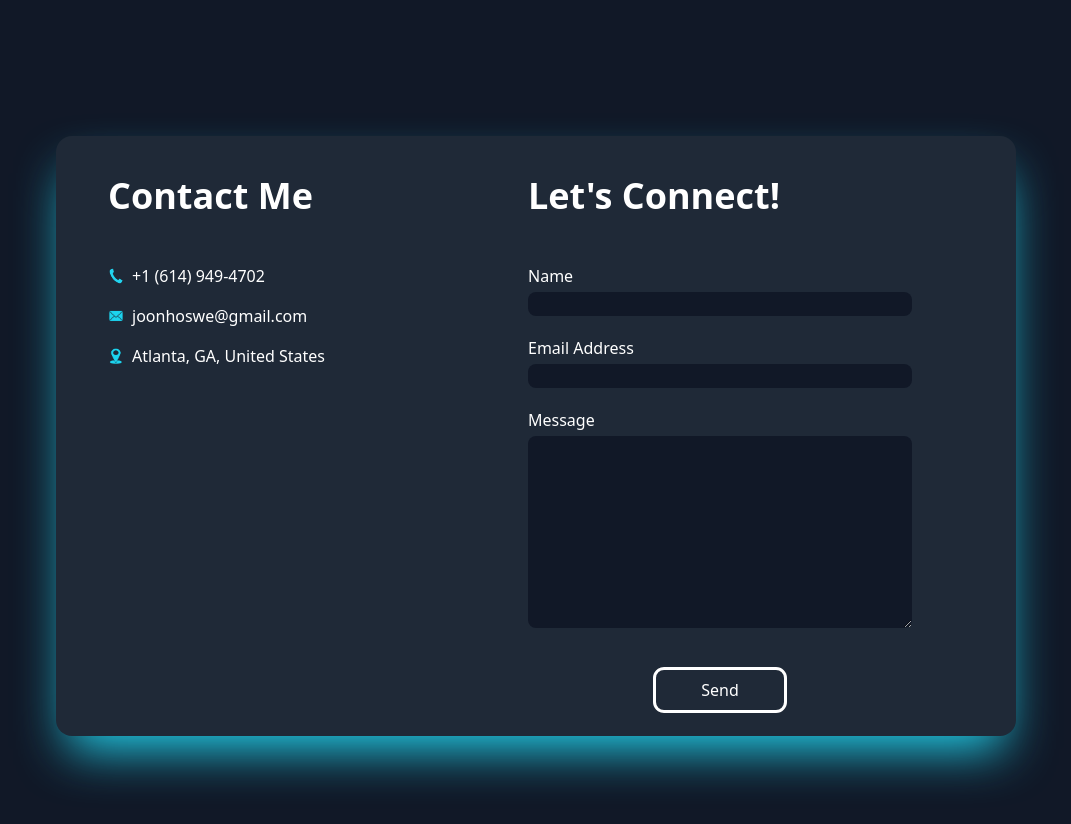
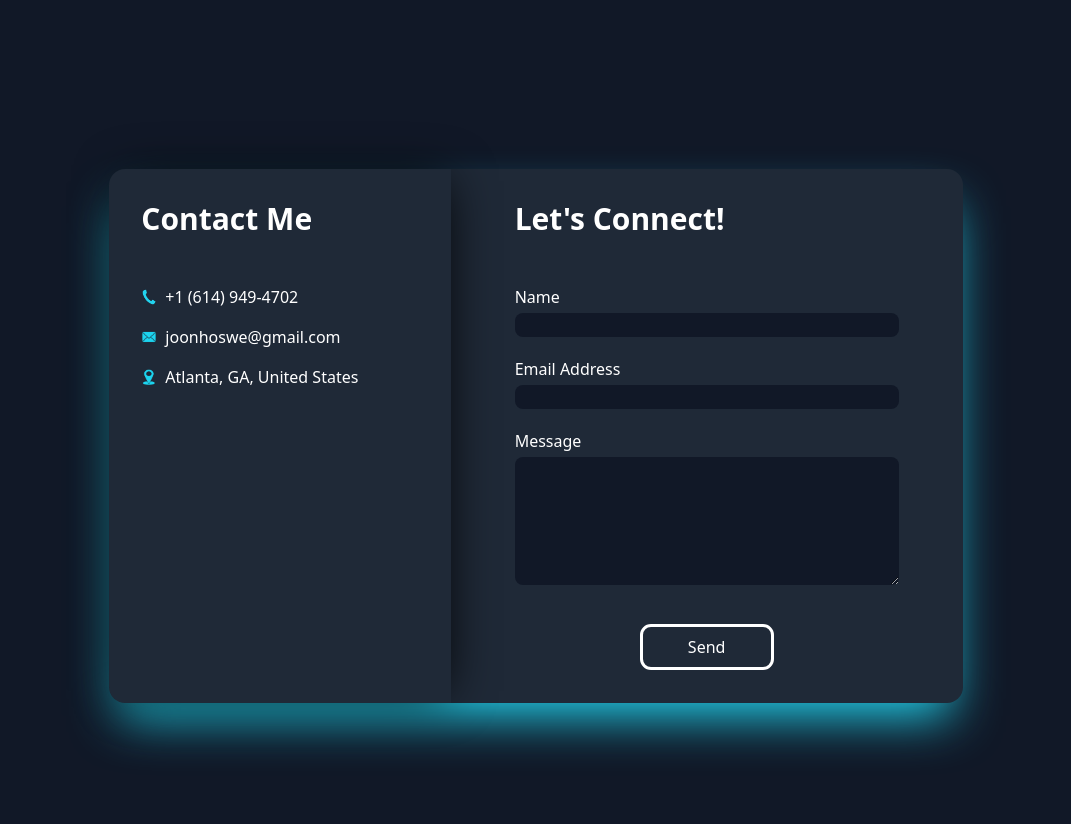
Before and after one commit to joonhoswe/portfolio, a React (Vite) app: page / in a window 1280 px wide. Shown: the part 1620-2444 px from the top of the page, without its empty margins (104-1175 px from the left). Built offline with nearby package versions, Linux system fonts and the light colour scheme.

Commit message:
contact form styling improvements

```diff
--- a/src/sections/Contact.jsx
+++ b/src/sections/Contact.jsx
@@ -42,12 +42,12 @@ const Contact = forwardRef((props, ref) => {
     return (
         <div ref = {ref} className="bg-gray-900 text-white w-full h-screen flex items-center justify-center">
             {/* Big rectangle to contain both connect with me + contact form */}
-            <div className="bg-gray-800 flex flex-row items-center w-3/4 h-3/4 px-5 shadow-2xl shadow-cyan-400 rounded-2xl ">
+            <div className="bg-gray-800 flex flex-row items-center w-2/3 h-2/3 shadow-2xl shadow-cyan-400 rounded-2xl ">
 
                 {/* left portion containing "connect with me" */}
-                <div className="flex flex-col items-start mt-20 pl-8 w-2/5 h-full">
+                <div className="flex flex-col items-start pl-8 pt-8 w-2/5 h-full shadow-r-lg shadow-black rounded-l-2xl">
                     {/* <p className='font-bold text-4xl'> connect with <span className='text-cyan-400'> me</span></p> */}
-                    <p className='font-bold text-4xl'> Contact Me </p>
+                    <p className='font-bold text-3xl'> Contact Me </p>
                     <div className='flex flex-col space-y-4 text-s mt-12'>
                         <div className='flex flex-row items-center space-x-2'>
                             <img src = {phone} alt = 'phone icon' className='h-4 w-4 '/>
@@ -65,11 +65,11 @@ const Contact = forwardRef((props, ref) => {
                 </div>
 
                 {/* right portion containing "get in touch" */}
-                <div className="flex flex-col items-center mt-20 w-3/5 px-5 h-full">
+                <div className="flex flex-col items-center pt-8 w-3/5 px-5 h-full">
                     <form ref={form} onSubmit={sendEmail}>
 
                         {/* <p className='font-bold text-4xl mb-12'>get in <span className='text-cyan-400'>touch</span></p> */}
-                        <p className='font-bold text-4xl mb-12'> Let's Connect! </p>
+                        <p className='font-bold text-3xl mb-12'> Let's Connect! </p>
                         {/* name input field */}
                         <p className="mb-1"> Name </p>
                         <label className=''>
@@ -105,7 +105,7 @@ const Contact = forwardRef((props, ref) => {
                                 name="message"
                                 value={userMessage}
                                 onChange={(e) => setUserMessage(e.target.value)}
-                                className="bg-gray-900 h-48 w-full sm:w-96 rounded-lg pl-1"
+                                className="bg-gray-900 h-32 w-full sm:w-96 rounded-lg pl-1"
                             />
                             <h4 className="pt-1 text-xs">
                                 {
--- a/tailwind.config.js
+++ b/tailwind.config.js
@@ -20,6 +20,9 @@ export default {
       },
       outlineWidth: {
         '6': '6px',
+      },
+      boxShadow: {
+        'r-lg': '5px 0 50px -12px rgba(0, 0, 0, 0.25)',
       }
     },
   },
```
